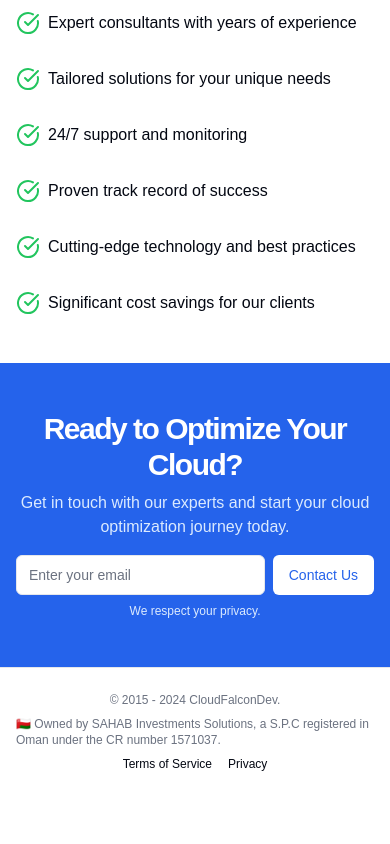
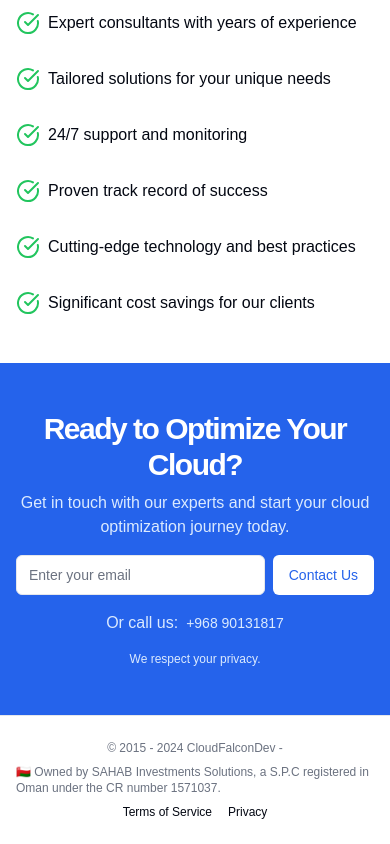
Before and after one commit to CloudFalconDev/cloudfalcon.dev, a Next.js app: page / in a window 390 px wide. Shown: the part 3707-4551 px from the top of the page. Before the commit the page ends 4503 px from the top, so only its background shows below. Built offline with nearby package versions, Linux system fonts and the light colour scheme.

Commit message:
add phone number

```diff
--- a/app/page.tsx
+++ b/app/page.tsx
@@ -263,12 +263,12 @@ export default function CloudFalconDevLanding() {
                 <h2 className="text-3xl font-bold tracking-tighter sm:text-4xl md:text-5xl">
                   Ready to Optimize Your Cloud?
                 </h2>
-                <p className="mx-auto max-w-[600px] text-blue-100 md:text-xl">
+                <p className="mx-auto max-w-[600px] text-blue-100 md:text-l">
                   Get in touch with our experts and start your cloud
                   optimization journey today.
                 </p>
               </div>
-              <div className="w-full max-w-sm space-y-2">
+              <div className="w-full max-w-sm space-y-4">
                 <form className="flex space-x-2">
                   <Input
                     className="max-w-lg flex-1 bg-white text-gray-900"
@@ -279,6 +279,15 @@ export default function CloudFalconDevLanding() {
                     Contact Us
                   </Button>
                 </form>
+                <div className="flex items-center justify-center space-x-2">
+                  <p className="text-l text-blue-100">Or call us:</p>
+                  <a
+                    href="tel:+96890131817"
+                    className="text-sm text-blue-100 hover:underline"
+                  >
+                    +968 90131817
+                  </a>
+                </div>
                 <p className="text-xs text-blue-100">
                   We respect your privacy.
                 </p>
@@ -289,7 +298,7 @@ export default function CloudFalconDevLanding() {
       </main>
       <footer className="w-full max-w-6xl mx-auto flex flex-col gap-2 sm:flex-row py-6 shrink-0 items-center px-4 md:px-6 border-t">
         <p className="text-xs text-gray-500">
-          © 2015 - {new Date().getFullYear()} CloudFalconDev.
+          © 2015 - {new Date().getFullYear()} CloudFalconDev -
         </p>
         <p className="text-xs text-gray-500">
           🇴🇲 Owned by SAHAB Investments Solutions, a S.P.C registered in Oman
```
